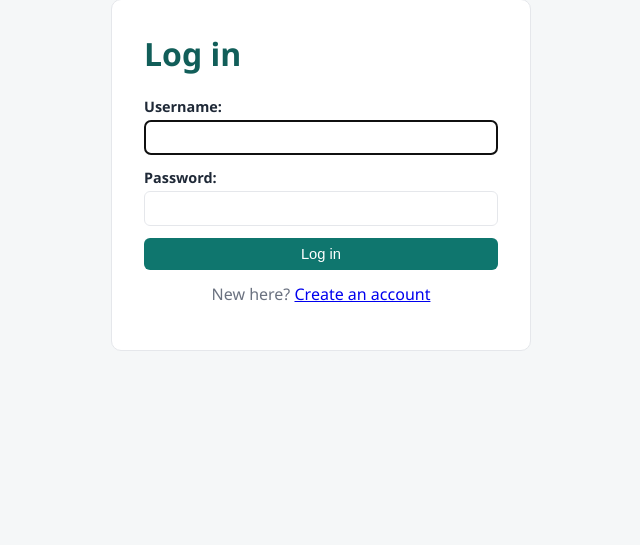
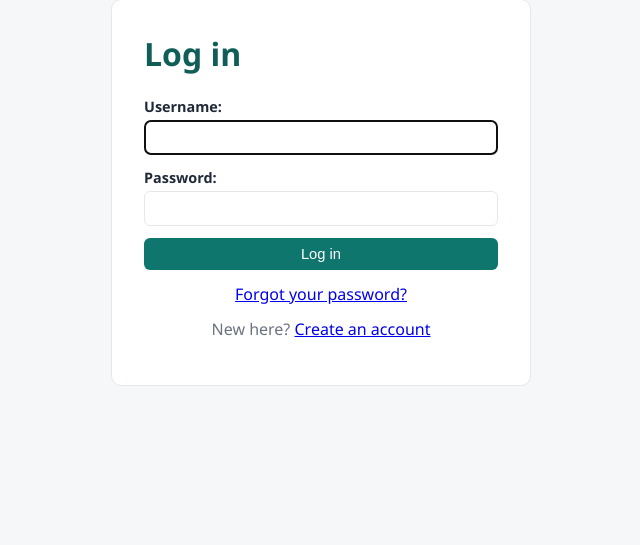
Before and after one commit to Musengah/invoice_project, a Django app: page /login/ in a window 1280 px wide. Shown: the part 122-667 px from the top of the page, without its empty margins (319-959 px from the left). Run offline with Django 5.2, Linux system fonts and the light colour scheme.

Commit message:
Add links for password reset and account creation

```diff
--- a/invoices/templates/registration/login.html
+++ b/invoices/templates/registration/login.html
@@ -8,6 +8,7 @@
     {{ form.as_p }}
     <button type="submit" class="btn btn-block">Log in</button>
   </form>
+  <p class="auth-alt"><a href="{% url 'password_reset' %}">Forgot your password?</a></p>
   <p class="auth-alt">New here? <a href="{% url 'signup' %}">Create an account</a></p>
 </div>
 {% endblock %}
```
